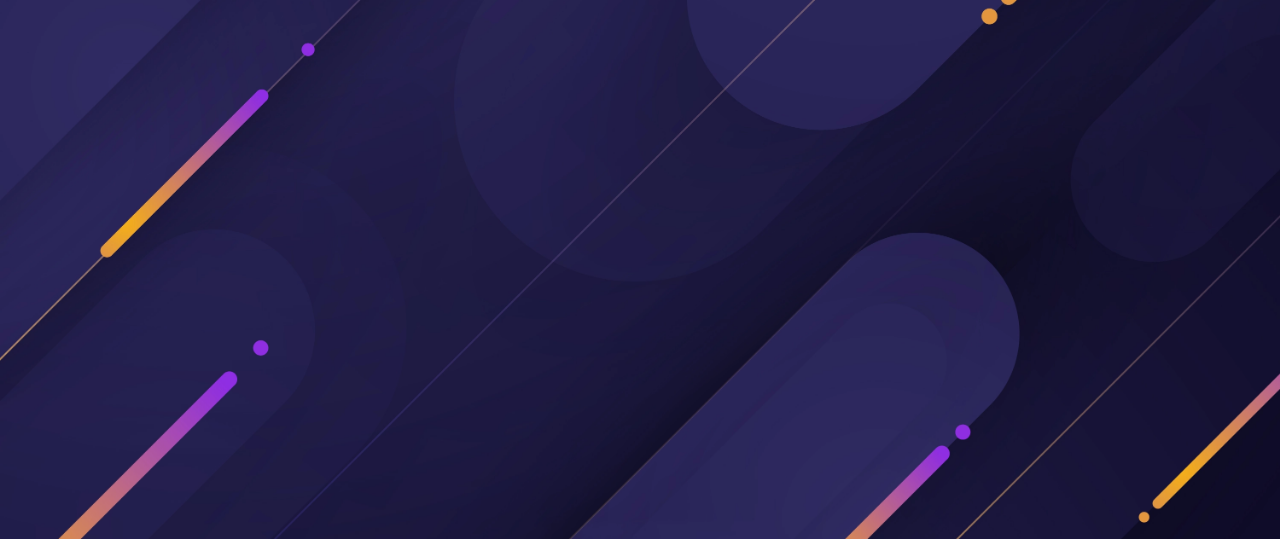
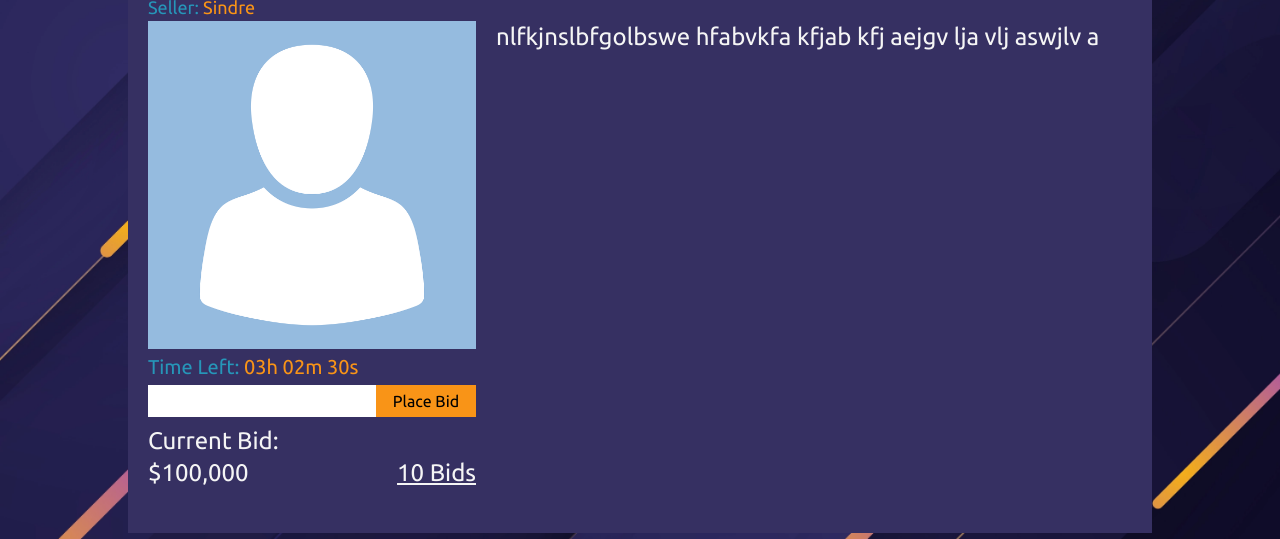
Before and after one commit to ESPR07/semester-project-2, a website: page src/pages/product.html in a window 1280 px wide. Shown: the part 261-800 px from the top of the page. Drawn offline with nearby package versions, Linux system fonts and the light colour scheme; files that its build step writes are made by us from their sources.

Commit message:
Designed the static product page

```diff
--- a/src/pages/product.html
+++ b/src/pages/product.html
@@ -39,5 +39,49 @@
         <li><a href="#">Register</a></li>
       </ul>
     </nav>
+    <main class="md:mx-32 md:mt-20 mt-0 flex flex-col justify-center">
+      <div class="bg-navColor p-5">
+        <h1 class="md:text-6xl text-4xl mb-3 text-whiteTone">
+          Vase Typ. Egyptian
+        </h1>
+        <div>
+          <p class="text-importantElement text-lg">
+            <span class="text-lightBlue">Seller:</span> Sindre
+          </p>
+          <div class="flex md:flex-row flex-col">
+            <div class="flex flex-col mr-5 md:w-2/6 w-full">
+              <img src="/src/img/placeholder.png" alt="Product Image" />
+              <p class="text-importantElement text-xl py-1">
+                <span class="text-lightBlue">Time Left:</span> 03h 02m 30s
+              </p>
+              <form class="flex h-8 mb-2">
+                <input type="number" class="w-full" />
+                <button
+                  class="bg-importantElement hover:bg-lightBlue hover:text-whiteTone transition duration-300 w-36"
+                >
+                  Place Bid
+                </button>
+              </form>
+              <div class="flex flex-col text-2xl text-whiteTone">
+                <div>
+                  <p>Current Bid:</p>
+                </div>
+                <div
+                  class="flex justify-between md:border-none border-b-2 border-importantElement pb-3 mb-3"
+                >
+                  <p>$100,000</p>
+                  <p class="underline">10 Bids</p>
+                </div>
+              </div>
+            </div>
+            <div>
+              <p class="text-2xl text-whiteTone">
+                nlfkjnslbfgolbswe hfabvkfa kfjab kfj aejgv lja vlj aswjlv a
+              </p>
+            </div>
+          </div>
+        </div>
+      </div>
+    </main>
   </body>
 </html>
```
